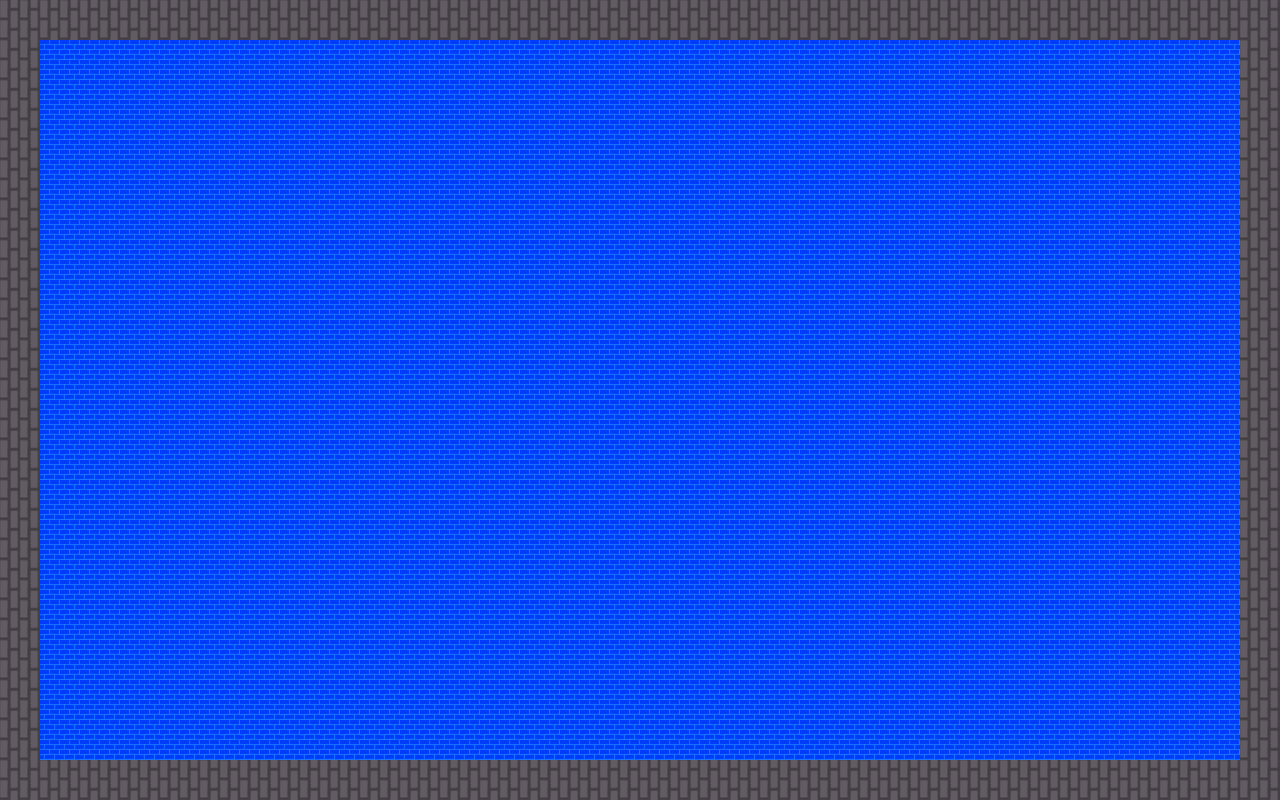
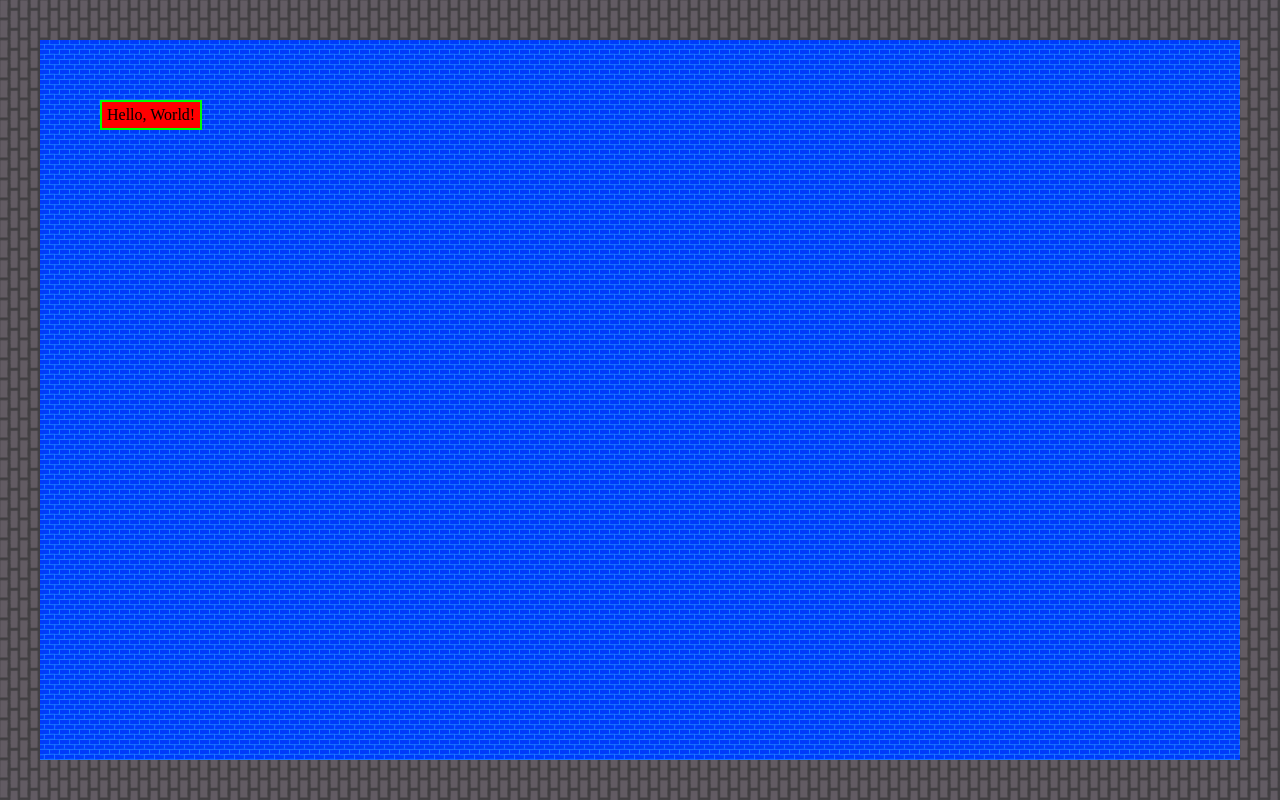
Before and after one commit to terrychild/my.friend.chris, a plain HTML site: page src/index.html in a window 1280 px wide. Drawn offline with Linux system fonts and the light colour scheme.

Commit message:
added a popup div test

```diff
--- a/src/escape.css
+++ b/src/escape.css
@@ -63,3 +63,12 @@ canvas {
 	display: block;
 	background: #000000;
 }
+
+.popup {
+	position: absolute;
+	top: 100px;
+	left: 100px;
+	padding: 5px;
+	background: #FF0000;
+	border: #00FF00 solid 2px;
+}
--- a/src/index.html
+++ b/src/index.html
@@ -59,6 +59,14 @@
 				}
 			}
 
+
+			// test JQuery
+			$("<div>")
+				.appendTo("body")
+				.text("Hello, World!")
+				.addClass("popup")
+				.hide()
+				.fadeIn();
 		</script>
 	</body>
 </html>
```
